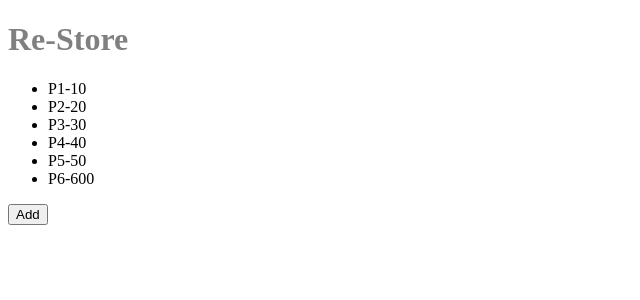
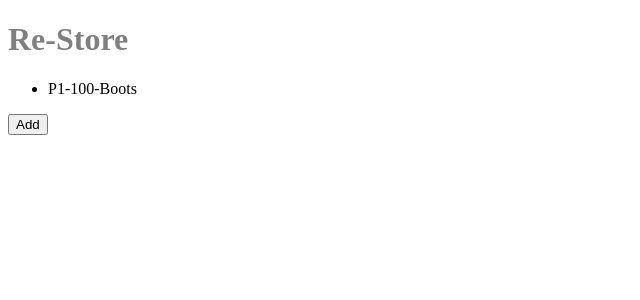
Before and after one commit to Vinaykumaralam/store-react_app, a React (Create React App) app in the folder storeui/: page / in a window 1280 px wide. Both pictures are taken after a click on the button "Add". Shown: the top 300 px of the page, without its empty margins (0-640 px from the left). Built offline with nearby package versions, Linux system fonts and the light colour scheme; no server answers.

Commit message:
added product.ts

```diff
--- a/storeui/src/App.tsx
+++ /dev/null
@@ -1,38 +0,0 @@
-import { useEffect, useState } from "react";
-
-function App() {
-  const [products,setProducts]=useState([
-    {name:'P1',price:10.00},
-    {name:'P2',price:20.00},
-    {name:'P3',price:30.00},
-    {name:'P4',price:40.00},
-    {name:'P5',price:50.00}
-  ]);
-
-  //T1
-
-  useEffect(()=>{
-    fetch('http://localhost:5000/GetProducts')
-    .then(response=>response.json())
-    .then(data=>setProducts(data))
-  },[])
-
-  function addProducts(){
-    setProducts(prevState=>[...prevState,{name:'P'+(prevState.length+1),price:(prevState.length+1)*100}])
-  }
-  return (
-    <div className="app">
-      <h1>Re-Store</h1>
-      <ul>
-        {products.map((item,index)=>(
-          <li key={index}>
-            {item.name}-{item.price}
-          </li>
-        ))}
-      </ul>
-      <button onClick={addProducts}>Add</button>
-    </div>
-  );
-}
-
-export default App;
--- /dev/null
+++ b/storeui/src/app/layout/App.tsx
@@ -0,0 +1,37 @@
+import { useEffect, useState } from "react";
+import { Product } from "../models/Product";
+
+function App() {
+  const [products,setProducts]=useState<Product[]>([]);
+
+  //T1
+
+  useEffect(()=>{
+    fetch('http://localhost:5000/GetProducts')
+    .then(response=>response.json())
+    .then(data=>setProducts(data))
+  },[])
+
+  function addProducts(){
+    setProducts(prevState=>[...prevState,
+      {name:'P'+(prevState.length+1),price:(prevState.length+1)*100,
+      id:prevState.length+101,description:'Boots',pictureUrl:'http://picsum.photos/200'
+      }
+    ])
+  }
+  return (
+    <div className="app">
+      <h1>Re-Store</h1>
+      <ul>
+        {products.map(products=>(
+          <li key={products.id}>
+            {products.name}-{products.price}-{products.description}
+          </li>
+        ))}
+      </ul>
+      <button onClick={addProducts}>Add</button>
+    </div>
+  );
+}
+
+export default App;
--- /dev/null
+++ b/storeui/src/app/models/Product.ts
@@ -0,0 +1,10 @@
+export interface Product{
+    id: number
+  name: string
+  description: string
+  price: number
+  pictureUrl: string
+  pictureType?: string
+  brand?: string
+  quantityInStock?: number
+}
--- a/storeui/src/index.tsx
+++ b/storeui/src/index.tsx
@@ -1,7 +1,7 @@
 import React from 'react';
 import ReactDOM from 'react-dom/client';
-import './index.css';
-import App from './App';
+import '../src/app/layout/index.css';
+import App from './app/layout/App';
 import reportWebVitals from './reportWebVitals';
 
 const root = ReactDOM.createRoot(
```
Also changed, not shown: storeui/src/app/layout/index.css (renamed from storeui/src/index.css), storeui/src/logo.svg (deleted), 1 other file (tests, documents, lock files or other folders).
